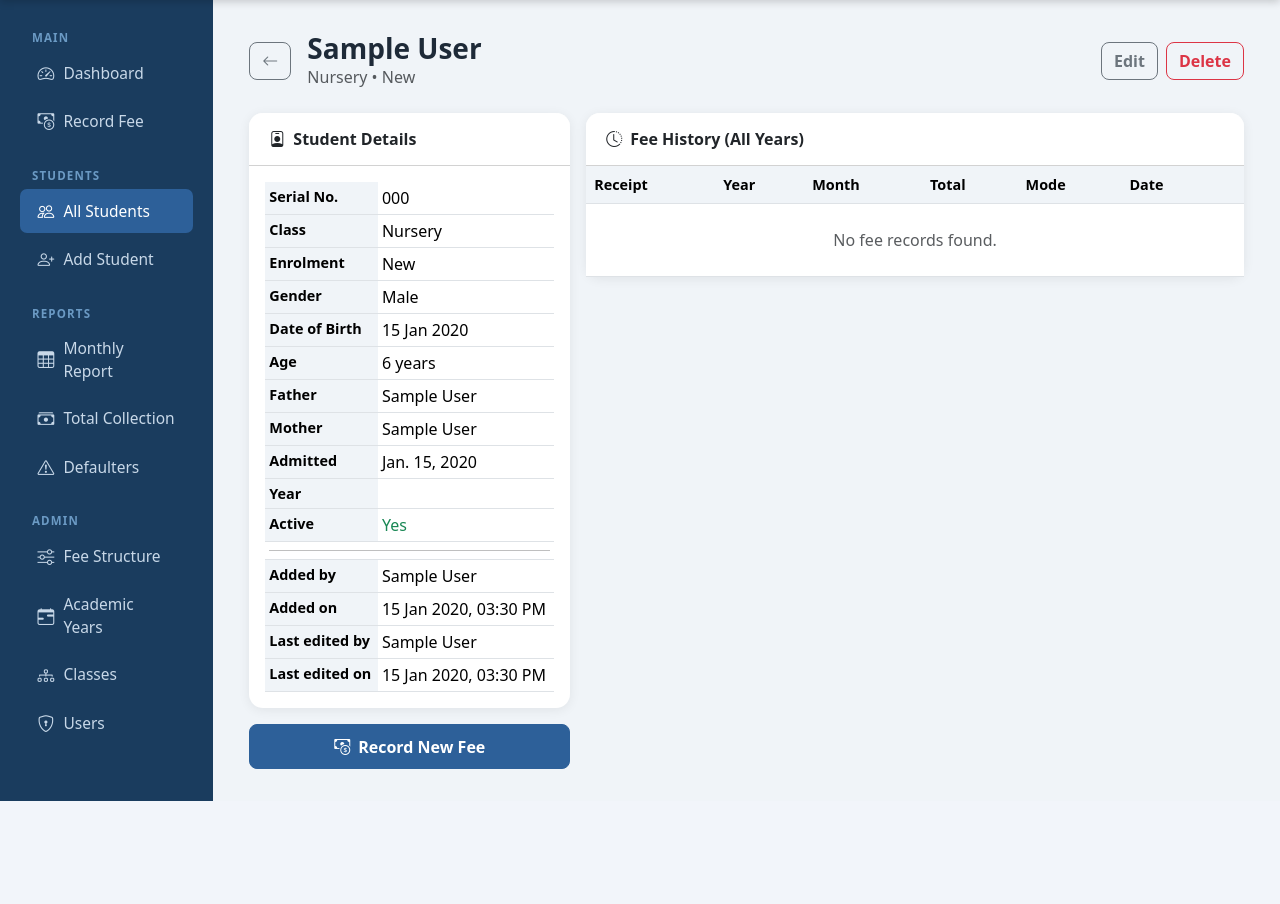
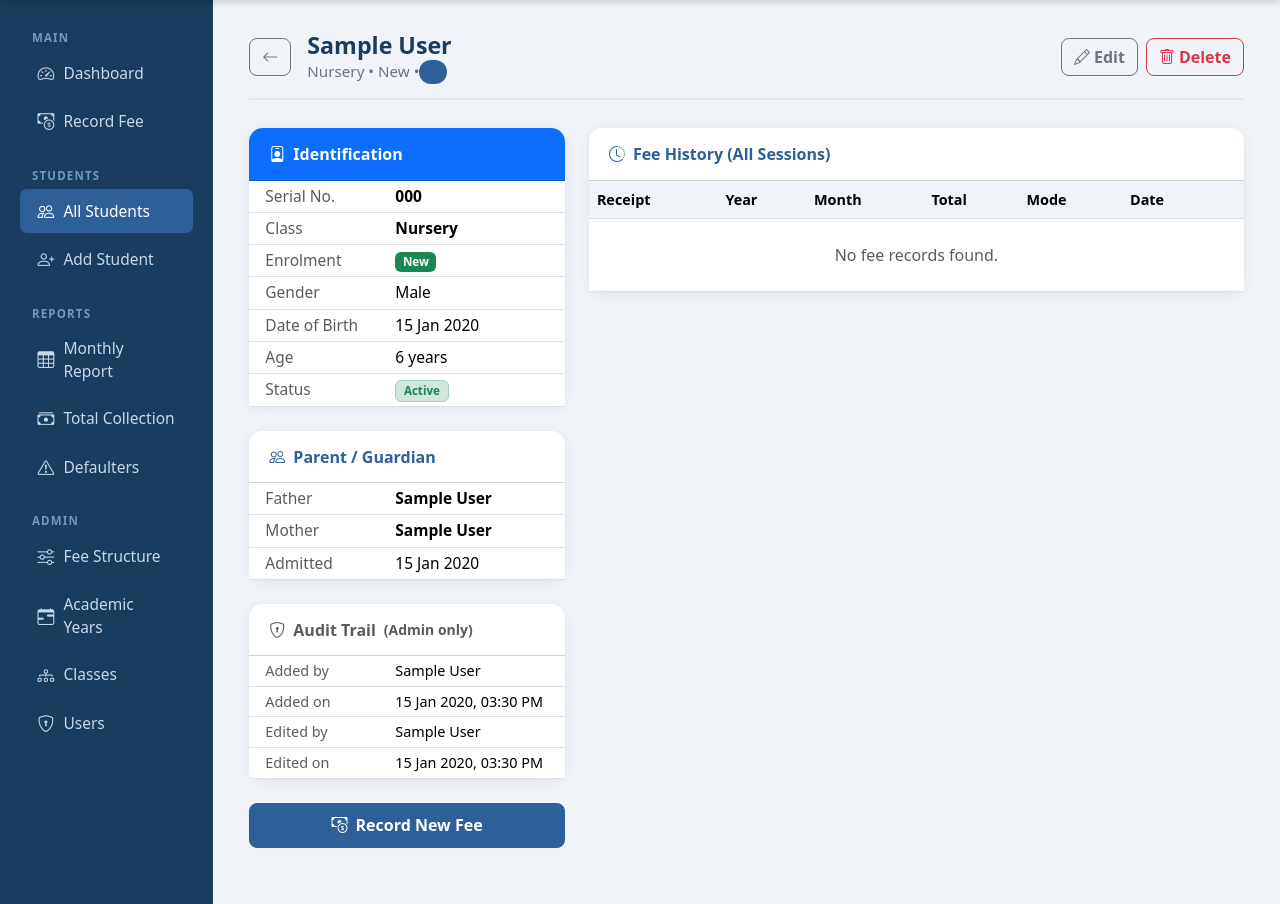
Before and after one commit to Anushka-2003/fee-management-system, a Django app: page /students/1/ in a window 1280 px wide. Shown: the part 55-959 px from the top of the page. Before the commit the page ends 856 px from the top, so only its background shows below. Run offline with Django 4.2, Linux system fonts and the light colour scheme; a user stored in the database is signed in; data comes from the database, SQL or seed files in the repository; tables that the repository leaves empty hold one stand-in row (values such as "Sample post").

Commit message:
Update student_detail.html

```diff
--- a/templates/students/student_detail.html
+++ b/templates/students/student_detail.html
@@ -1,58 +1,106 @@
 {% extends "base.html" %}
 {% block title %}{{ student.name }}{% endblock %}
 {% block content %}
-<div class="d-flex align-items-center mb-4 gap-3">
+
+<div class="page-header d-flex align-items-center gap-3">
   <a href="{% url 'students:list' %}" class="btn btn-outline-secondary"><i class="bi bi-arrow-left"></i></a>
-  <div>
-    <h3 class="fw-bold mb-0">{{ student.name }}</h3>
-    <span class="text-muted">{{ student.school_class }} &bull; {{ student.get_enrollment_type_display }}</span>
+  <div class="flex-grow-1">
+    <h3 class="mb-0">{{ student.name }}</h3>
+    <div class="sub">{{ student.school_class }} &bull; {{ student.get_enrollment_type_display }} &bull; <span class="year-badge">{{ student.academic_year.name }}</span></div>
   </div>
-  <div class="ms-auto d-flex gap-2">
-    <a href="{% url 'students:edit' student.pk %}" class="btn btn-outline-secondary">Edit</a>
+  <div class="d-flex gap-2">
+    <a href="{% url 'students:edit' student.pk %}" class="btn btn-outline-secondary"><i class="bi bi-pencil me-1"></i>Edit</a>
     {% if user.is_admin %}
-    <a href="{% url 'students:delete' student.pk %}" class="btn btn-outline-danger">Delete</a>
+    <a href="{% url 'students:delete' student.pk %}" class="btn btn-outline-danger"><i class="bi bi-trash me-1"></i>Delete</a>
     {% endif %}
   </div>
 </div>
 
-<div class="row g-3">
-  <div class="col-md-4">
-    <div class="card">
-      <div class="card-header bg-white"><i class="bi bi-person-badge me-2"></i>Student Details</div>
-      <div class="card-body">
-        <table class="table table-sm mb-0">
-          <tr><th>Serial No.</th><td>{{ student.serial_number }}</td></tr>
-          <tr><th>Class</th><td>{{ student.school_class }}</td></tr>
-          <tr><th>Enrolment</th><td>{{ student.get_enrollment_type_display }}</td></tr>
-          <tr><th>Gender</th><td>{{ student.get_gender_display }}</td></tr>
-          <tr><th>Date of Birth</th><td>{{ student.date_of_birth|date:"d M Y"|default:"—" }}</td></tr>
-          <tr><th>Age</th><td>{% if student.age %}{{ student.age }} years{% else %}—{% endif %}</td></tr>
-          <tr><th>Father</th><td>{{ student.father_name }}</td></tr>
-          <tr><th>Mother</th><td>{{ student.mother_name }}</td></tr>
-          <tr><th>Admitted</th><td>{{ student.date_of_admission }}</td></tr>
-          <tr><th>Year</th><td>{{ student.academic_year.name }}</td></tr>
-          <tr><th>Active</th><td>{% if student.is_active %}<span class="text-success">Yes</span>{% else %}<span class="text-danger">No</span>{% endif %}</td></tr>
-          <tr><td colspan="2"><hr class="my-1"></td></tr>
-          <tr><th>Added by</th><td>{{ student.created_by.get_full_name|default:student.created_by.username|default:"—" }}</td></tr>
-          <tr><th>Added on</th><td>{{ student.created_at|date:"d M Y, h:i A" }}</td></tr>
-          <tr><th>Last edited by</th><td>{{ student.updated_by.get_full_name|default:student.updated_by.username|default:"—" }}</td></tr>
-          <tr><th>Last edited on</th><td>{{ student.updated_at|date:"d M Y, h:i A" }}</td></tr>
+<div class="row g-4">
+
+  <!-- Left column: student info + action -->
+  <div class="col-xl-4 col-lg-5">
+
+    <!-- Identity card -->
+    <div class="card mb-4">
+      <div class="card-header bg-primary text-white d-flex align-items-center gap-2">
+        <i class="bi bi-person-badge"></i> Identification
+      </div>
+      <div class="card-body p-0">
+        <table class="table table-sm mb-0" style="font-size:.97rem;">
+          <tbody>
+            <tr><td class="text-muted ps-3" style="width:45%">Serial No.</td><td class="fw-semibold pe-3">{{ student.serial_number }}</td></tr>
+            <tr><td class="text-muted ps-3">Class</td><td class="fw-semibold pe-3">{{ student.school_class }}</td></tr>
+            <tr><td class="text-muted ps-3">Enrolment</td><td class="pe-3">
+              {% if student.is_new %}<span class="badge bg-success">New</span>{% else %}<span class="badge bg-secondary">Re-Enrolment</span>{% endif %}
+            </td></tr>
+            <tr><td class="text-muted ps-3">Gender</td><td class="pe-3">{{ student.get_gender_display }}</td></tr>
+            <tr><td class="text-muted ps-3">Date of Birth</td><td class="pe-3">{{ student.date_of_birth|date:"d M Y"|default:"—" }}</td></tr>
+            <tr><td class="text-muted ps-3">Age</td><td class="pe-3">{% if student.age %}{{ student.age }} years{% else %}—{% endif %}</td></tr>
+            <tr><td class="text-muted ps-3">Status</td><td class="pe-3">
+              {% if student.is_active %}<span class="badge bg-success-subtle text-success border border-success-subtle">Active</span>{% else %}<span class="badge bg-danger-subtle text-danger border border-danger-subtle">Inactive</span>{% endif %}
+            </td></tr>
+          </tbody>
         </table>
       </div>
     </div>
-    <div class="mt-3">
-      <a href="{% url 'fees:fee_entry' student.pk %}" class="btn btn-primary btn-lg w-100">
-        <i class="bi bi-cash-coin me-2"></i>Record New Fee
-      </a>
+
+    <!-- Parent details card -->
+    <div class="card mb-4">
+      <div class="card-header bg-white d-flex align-items-center gap-2" style="color:#2d6099;">
+        <i class="bi bi-people"></i> Parent / Guardian
+      </div>
+      <div class="card-body p-0">
+        <table class="table table-sm mb-0" style="font-size:.97rem;">
+          <tbody>
+            <tr><td class="text-muted ps-3" style="width:45%">Father</td><td class="fw-semibold pe-3">{{ student.father_name }}</td></tr>
+            <tr><td class="text-muted ps-3">Mother</td><td class="fw-semibold pe-3">{{ student.mother_name }}</td></tr>
+            <tr><td class="text-muted ps-3">Admitted</td><td class="pe-3">{{ student.date_of_admission|date:"d M Y" }}</td></tr>
+          </tbody>
+        </table>
+      </div>
     </div>
+
+    {% if user.is_admin %}
+    <!-- Audit trail — admin only -->
+    <div class="card mb-4">
+      <div class="card-header bg-white d-flex align-items-center gap-2 text-muted">
+        <i class="bi bi-shield-lock"></i> Audit Trail <small>(Admin only)</small>
+      </div>
+      <div class="card-body p-0">
+        <table class="table table-sm mb-0" style="font-size:.9rem;">
+          <tbody>
+            <tr><td class="text-muted ps-3" style="width:45%">Added by</td><td class="pe-3">{{ student.created_by.get_full_name|default:student.created_by.username|default:"—" }}</td></tr>
+            <tr><td class="text-muted ps-3">Added on</td><td class="pe-3">{{ student.created_at|date:"d M Y, h:i A" }}</td></tr>
+            <tr><td class="text-muted ps-3">Edited by</td><td class="pe-3">{{ student.updated_by.get_full_name|default:student.updated_by.username|default:"—" }}</td></tr>
+            <tr><td class="text-muted ps-3">Edited on</td><td class="pe-3">{{ student.updated_at|date:"d M Y, h:i A" }}</td></tr>
+          </tbody>
+        </table>
+      </div>
+    </div>
+    {% endif %}
+
+    <!-- Action button -->
+    <a href="{% url 'fees:fee_entry' student.pk %}" class="btn btn-primary btn-lg w-100 mb-4">
+      <i class="bi bi-cash-coin me-2"></i>Record New Fee
+    </a>
+
   </div>
 
-  <div class="col-md-8">
+  <!-- Right column: fee history -->
+  <div class="col-xl-8 col-lg-7">
     <div class="card">
-      <div class="card-header bg-white"><i class="bi bi-clock-history me-2"></i>Fee History (All Years)</div>
+      <div class="card-header bg-white d-flex align-items-center gap-2" style="color:#2d6099;">
+        <i class="bi bi-clock-history"></i> Fee History (All Sessions)
+      </div>
       <div class="table-responsive">
         <table class="table table-hover mb-0">
-          <thead><tr><th>Receipt</th><th>Year</th><th>Month</th><th>Total</th><th>Mode</th><th>Date</th><th></th></tr></thead>
+          <thead>
+            <tr>
+              <th>Receipt</th><th>Year</th><th>Month</th>
+              <th>Total</th><th>Mode</th><th>Date</th><th></th>
+            </tr>
+          </thead>
           <tbody>
             {% for r in fee_records %}
             <tr>
@@ -60,9 +108,9 @@
               <td>{{ r.academic_year.name }}</td>
               <td>{{ r.get_month_display }}</td>
               <td class="fw-bold text-success">₹{{ r.total_paid }}</td>
-              <td><span class="badge bg-secondary">{{ r.get_payment_mode_display }}</span></td>
+              <td><span class="badge bg-light text-dark border">{{ r.get_payment_mode_display }}</span></td>
               <td>{{ r.collection_date|date:"d M Y" }}</td>
-              <td><a href="{% url 'fees:receipt_html' r.pk %}" class="btn btn-sm btn-outline-primary"><i class="bi bi-receipt"></i></a></td>
+              <td><a href="{% url 'fees:receipt_html' r.pk %}" class="btn btn-sm btn-outline-primary py-0"><i class="bi bi-receipt"></i></a></td>
             </tr>
             {% empty %}
             <tr><td colspan="7" class="text-center text-muted py-4">No fee records found.</td></tr>
@@ -72,5 +120,6 @@
       </div>
     </div>
   </div>
+
 </div>
 {% endblock %}
```
